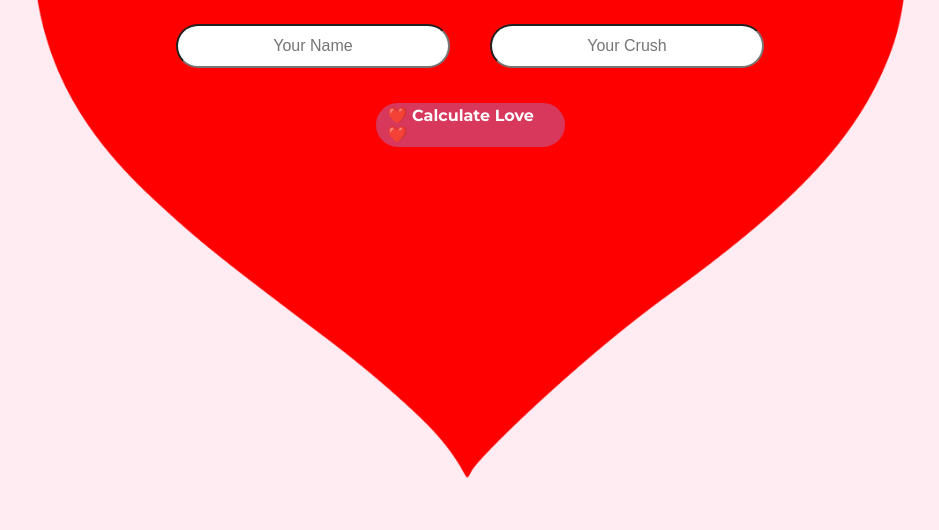
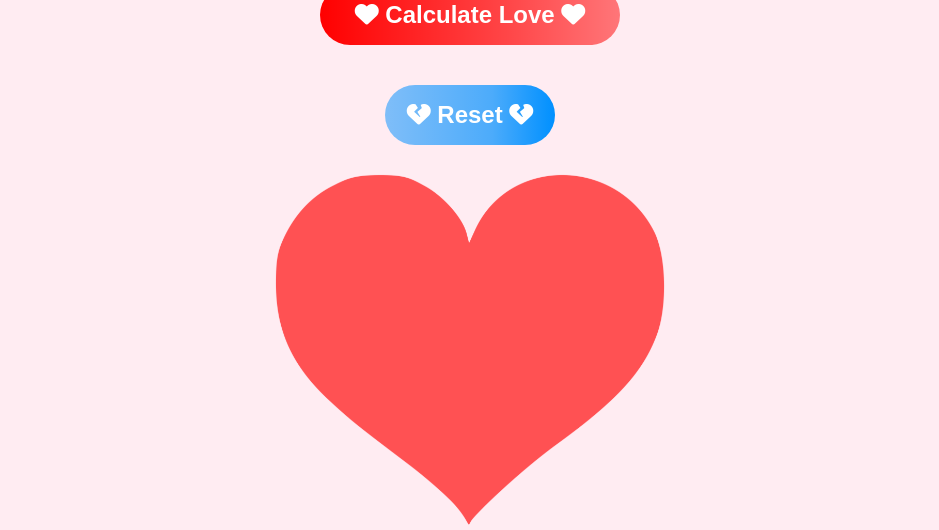
Before and after one commit to RebRey/RebReyPro, a plain HTML site: page love-calculator.html in a window 1280 px wide. Shown: the part 320-850 px from the top of the page, without its empty margins (170-1109 px from the left). Before the commit the page ends 800 px from the top, so only its background shows below. Drawn offline with Linux system fonts and the light colour scheme.

Commit message:
love-calculator-reset-button-update

```diff
--- a/css/love-calculator.css
+++ b/css/love-calculator.css
@@ -1,5 +1,6 @@
 * {
   margin: 0;
+  padding: 0;
 }
 
 body {
@@ -11,138 +12,140 @@ h1 {
   font-size: 2rem;
   font-family: "Dancing Script", cursive;
   text-align: center;
-  margin: 10px;
+  margin: 20px;
 }
 
 .container {
+  height: 100vh;
+}
+
+.input-container {
+  display: flex;
+  flex-wrap: wrap; /* wraps the input fields making it responsive*/
+  justify-content: center; /* centers the input fields on the horizontal axis */
+  align-items: center; /* centers the buttons on the vertical axis */
   width: 100vw;
-  height: 100vh;
+}
+
+.button-container {
   display: flex;
-  align-items: center;
-  justify-content: center;
+  justify-content: center; /* centers the buttons on the horizontal axis */
+  align-items: center; /* centers the buttons on the vertical axis */
   flex-direction: column;
 }
 
-.content {
-  width: 90%;
+.output-container {
+  margin-top: 15px;
   display: flex;
-  align-items: center;
-  justify-content: center;
-  flex-direction: column;
-}
-
-.input-area {
-  width: 85%;
-  display: flex;
-  justify-content: center;
-  align-items: center;
-  flex-direction: column;
+  justify-content: center; /* centers the output on the horizontal axis */
+  align-items: center; /* centers the output on the vertical axis */
+  flex-direction: column; /* arranges the output text in a column */
+  height: 30vh;
+  background-image: url(../images/love-calculator-background-transparent1.png); /* Location of the image */
+  background-position: center; /* Background image is centered vertically and horizontally at all times */
+  background-repeat: no-repeat; /* Background image doesn’t tile */
+  background-size: contain; /* This is what makes the background image rescale based on the container’s size */
 }
 
 input {
-  height: 10px;
+  margin: 0 40px 10px;
+  text-align: center;
+  border-radius: 30px;
+  font-size: 1rem;
   width: 200px;
-  padding: 10px;
-  font-size: 0.8rem;
-  text-align: center;
-  border-radius: 30px 30px;
-  margin: 0 5px 15px 5px;
+  height: 30px;
+  border: none;
 }
 
-.button-area {
-  display: flex;
-  justify-content: center;
-  align-items: center;
+button {
+  margin: 10px 10px 5px 10px;
+  border-radius: 30px;
+  font-size: 1rem;
+  font-weight: 900;
+  color: white;
+  width: 170px;
+  height: 30px;
+  border: none;
+  background: rgb(255, 0, 0);
+  background: linear-gradient(
+    90deg,
+    rgba(255, 0, 0, 1) 0%,
+    rgba(255, 0, 0, 0.7) 63%,
+    rgba(255, 0, 0, 0.5) 100%
+  );
 }
 
-a {
-  display: flex;
-  justify-content: center;
-  align-items: center;
-  text-decoration: none;
-  background-color: #d7385c;
-  border: 2px solid #d7385c;
-  padding: 10px;
-  color: #fff;
-  font-size: 0.8rem;
-  font-weight: bold;
-  border-radius: 30px 30px;
-  height: 10px;
-  width: 165px;
-  margin-bottom: 5px;
+#reset-btn {
+  width: 110px;
+  background: rgb(0, 144, 255);
+  background: linear-gradient(
+    90deg,
+    rgba(0, 144, 255, 0.5) 0%,
+    rgba(0, 144, 255, 0.7) 63%,
+    rgba(0, 144, 255, 1) 100%
+  );
 }
 
-a:hover {
-  background-color: #ffecf2;
+button:hover {
   color: black;
+  font-weight: 900;
 }
 
-.output-area {
-  margin: 10px 0 10px 0;
-  width: 90%;
-  height: 130px;
+#print {
   text-align: center;
+  margin: 10px 0px 10px 0;
   font-size: 1rem;
-  display: flex;
-  flex-direction: column;
-  justify-content: center;
-}
-
-p {
-  margin: 10px;
+  margin: 10px 0px 10px 0;
+  font-weight: 600;
 }
 
 #statement {
   text-transform: uppercase;
-  color: red;
+  display: flex;
+  align-items: center;
+  justify-content: center;
+  text-align: center;
+  color: rgb(125, 14, 173);
   font-weight: 900;
-  font-size: 1rem;
+  font-size: 1.2rem;
+  margin: 10px 0px 10px 0;
 }
 
-@media (min-width: 640px) {
-  .container {
-    background-image: url(../images/love-calculator-background.png); /* Location of the image */
-    background-position: center; /* Background image is centered vertically and horizontally at all times */
-    background-repeat: no-repeat; /* Background image doesn’t tile */
-    background-size: contain; /* This is what makes the background image rescale based on the container’s size */
-  }
+@media (min-width: 480px) {
   h1 {
     font-size: 6rem;
-    margin: 20px 0 20px;
   }
 
   input {
-    height: 20px;
-    width: 250px;
-    padding: 10px;
-    font-size: 1rem;
-    text-align: center;
-    border-radius: 30px 30px;
-    margin: 20px;
+    height: 60px;
+    width: 300px;
+    font-size: 1.5rem;
+    margin: 30px;
   }
 
-  a {
-    font-size: 1rem;
-    height: 20px;
-    margin: 15px;
-    justify-content: flex-end;
+  button {
+    height: 60px;
+    width: 300px;
+    font-size: 1.5rem;
+    margin: 30px 30px 10px 30px;
   }
 
-  .content {
-    width: 90%;
+  #reset-btn {
+    width: 170px;
   }
 
-  p {
-    font-size: 1.3rem;
+  .output-container {
+    height: 45vh;
+    margin: 15px;
+  }
+
+  #print {
+    font-size: 1.5rem;
+    width: 30vw;
   }
 
   #statement {
-    font-size: 1.7rem;
-    color: gold;
-  }
-
-  .input-area {
-    align-items: center;
-    flex-direction: row;
+    font-size: 2.5rem;
+    width: 20vw;
   }
 }
--- a/css/styles.css
+++ b/css/styles.css
@@ -0,0 +1,150 @@
+* {
+    margin: 0;
+  }
+
+  body {
+    font-family: "Montserrat", sans-serif;
+    background-color: #ffecf2;
+  }
+
+  h1 {
+    font-size: 2rem;
+    font-family: "Dancing Script", cursive;
+    text-align: center;
+    margin: 40px;
+  }
+
+  .container {
+    width: 100vw;
+    height: 100vh;
+    display: flex;
+    align-items: center;
+    flex-direction: column;
+  }
+
+  .content {
+    width: 90%;
+    height: 90vh;
+    display: flex;
+    align-items: center;
+    flex-direction: column;
+  }
+
+  .input-area {
+    width: 85%;
+    display: flex;
+    justify-content: center;
+    align-items: center;
+    flex-direction: column;
+  }
+
+  input {
+    height: 20px;
+    width: 150px;
+    padding: 10px;
+    font-size: 0.8rem;
+    text-align: center;
+    border-radius: 30px 30px;
+    margin: 0 5px 15px 5px;
+  }
+
+  .button-area {
+    display: flex;
+    justify-content: center;
+    align-items: center;
+  }
+
+  #calculateLoveBtn {
+    display: flex;
+    justify-content: center;
+    align-items: center;
+    text-decoration: none;
+    background-color: #d7385c;
+    border: 2px solid #d7385c;
+    padding: 10px;
+    color: #fff;
+    font-size: 0.8rem;
+    font-weight: bold;
+    border-radius: 30px 30px;
+    height: 10px;
+    width: 165px;
+    margin-bottom: 5px;
+  }
+
+  #calculateLoveBtn:hover {
+    background-color: #ffecf2;
+    color: black;
+  }
+
+  .output-area {
+    margin: 10px 0 10px 0;
+    width: 90%;
+    height: 30vh;
+    text-align: center;
+    font-size: 1rem;
+    display: flex;
+    flex-direction: column;
+    justify-content: center;
+  }
+
+  p {
+    margin: 10px;
+  }
+
+  #statement {
+    text-transform: uppercase;
+    display: flex;
+    align-items: center;
+    justify-content: center;
+    width: 90%;
+    height: 30vh;
+    color: gold;
+    font-weight: 900;
+    font-size: 1rem;
+    background-image: url(../images/love-calculator-background.png); /* Location of the image */
+      background-position: center; /* Background image is centered vertically and horizontally at all times */
+      background-repeat: no-repeat; /* Background image doesn’t tile */
+      background-size: contain; /* This is what makes the background image rescale based on the container’s size */
+  }
+
+  @media (min-width: 640px) {
+    h1 {
+      font-size: 6rem;
+      margin: 20px 0 20px;
+    }
+
+    input {
+      height: 20px;
+      width: 250px;
+      padding: 10px;
+      font-size: 1rem;
+      text-align: center;
+      border-radius: 30px 30px;
+      margin: 20px;
+    }
+
+    a {
+      font-size: 1rem;
+      height: 20px;
+      margin: 15px;
+      justify-content: flex-end;
+    }
+
+    .content {
+      width: 90%;
+    }
+
+    p {
+      font-size: 1.3rem;
+    }
+
+    #statement {
+      font-size: 1.7rem;
+      color: gold;
+    }
+
+    .input-area {
+      align-items: center;
+      flex-direction: row;
+    }
+  }
--- a/js/love-calculator.js
+++ b/js/love-calculator.js
@@ -3,9 +3,11 @@ function love() {
   var name2 = document.getElementById("NameTwo").value;
   if (name1.length <= 0) {
     alert("Please enter your name!");
+    return;
   }
   if (name2.length <= 0) {
-    alert("Please your crush's name!");
+    alert("Please enter your crush's name!");
+    return;
   } else {
     var random = Math.floor(Math.random() * 100);
     document.getElementById("print").innerHTML =
@@ -24,6 +26,13 @@ function love() {
   }
 }
 //Event Listener
-document.querySelector("#calculateLoveBtn").addEventListener("click", () => {
+document.querySelector("form").addEventListener("submit", (e) => {
+  e.preventDefault();
   love();
 });
+
+//Reset Statement Event Listener
+document.querySelector("form").addEventListener("reset", () => {
+  document.getElementById("print").innerHTML = "";
+  document.getElementById("statement").innerHTML = "";
+});
--- a/love-calculator.html
+++ b/love-calculator.html
@@ -25,31 +25,36 @@
     <main>
       <div class="container">
         <h1>Love Calculator</h1>
-        <div class="content">
-          <div class="input-area">
-            <form autocomplete="off">
+        <form autocomplete="off" class="content">
+          <div class="input-container">
               <input
                 type="text"
                 placeholder="Your Name"
                 id="NameOne"
                 onfocus="this.value = ''"
               />
-            </form>
-            <form autocomplete="off">
               <input
                 type="text"
                 placeholder="Your Crush"
                 id="NameTwo"
                 onfocus="this.value = ''"
               />
-            </form>
           </div>
-          <a href="#" id="calculateLoveBtn">❤️ Calculate Love ❤️</a>
-          <div class="output-area">
+          <div class="button-container">
+            <button id="calculateLoveBtn">
+              <i class="fa-solid fa-heart"></i> Calculate Love
+              <i class="fa-solid fa-heart"></i>
+            </button>
+            <button type="reset" id="reset-btn">
+              <i class="fa-solid fa-heart-crack"></i> Reset
+              <i class="fa-solid fa-heart-crack"></i>
+            </button>
+          </div>
+          <div class="output-container">
             <p id="print"></p>
             <p id="statement"></p>
           </div>
-        </div>
+        </form>
       </div>
     </main>
     <script src="js/love-calculator.js"></script>
```
Also changed, not shown: images/love-calculator-background-transparent.png (added), images/love-calculator-background-transparent1.png (added).
